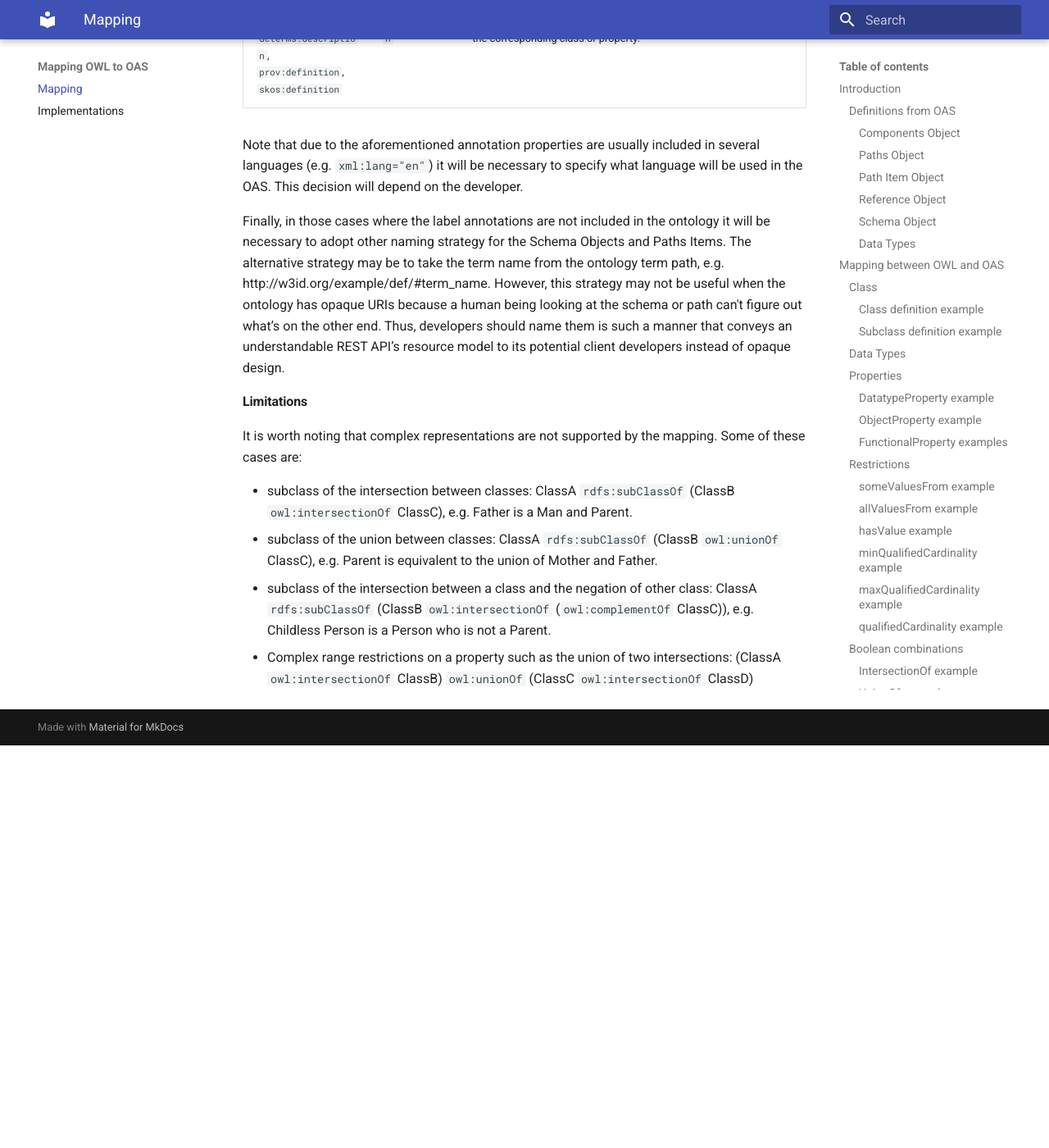
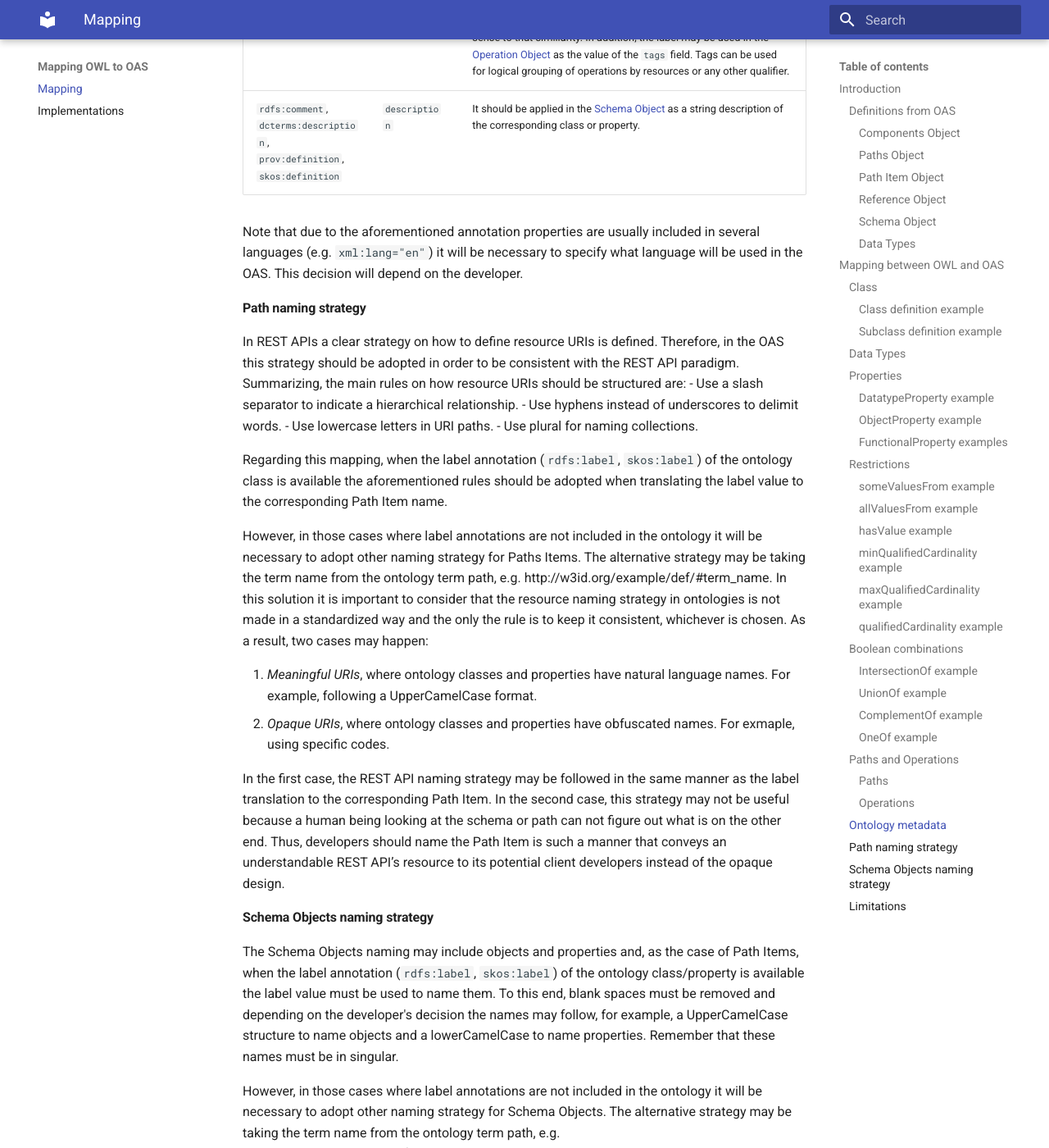
Before and after one commit to oeg-upm/OWL-To-OAS-Specification, an MkDocs documentation site: the page built from docs/mapping.md, in a window 1280 px wide and 1400 px high, scrolled down 23121 px. Shown: the whole window at 82% size. Built offline with MkDocs 1.6.1 and Material for MkDocs 9.7.7, drawn with Linux system fonts in a browser that asks for light colours; before the commit the page ends 24030 px from its top, so only the background shows below that; some of the changed text lies outside the part shown.

Commit message:
Added description of how to name paths and schema objects

```diff
--- a/docs/mapping.md
+++ b/docs/mapping.md
@@ -726,6 +726,9 @@ components:
 [Back to the Boolean combinations mapping](#booleancombinations)
 
 
+- subclass of the intersection between classes: ClassA `rdfs:subClassOf` (ClassB `owl:intersectionOf` ClassC), e.g. Father is a Man and Parent.
+- subclass of the union between classes: ClassA `rdfs:subClassOf` (ClassB `owl:unionOf` ClassC), e.g. Parent is equivalent to the union of Mother and Father.
+
 #### <a id="pathsandoperations"></a>Paths and Operations
 
 ##### <a id="paths"></a>Paths
@@ -734,7 +737,7 @@ Paths in OAS are resources that the API exposes therefore its similiarity with O
 
 OWL | OAS | Comments
 ---|:---:|---
-`owl:Class`  | `/{path}`  | It should be defined as a `/{path}` (following the  [Path Item Object](#pathItemObject) format). The `{path}` value corresponds to the `rdfs:label` value defined in the OWL Class. Note that the label value need to be defined in plural and following a lowercase capitalization according to the naming practices in REST API. In addition if the label value is composed by several words they should be provided with a hyphen delimiter.
+`owl:Class`  | `/{path}`  | It should be defined as a `/{path}` (following the  [Path Item Object](#pathItemObject) format). The `{path}` value corresponds to the `rdfs:label` value defined in the OWL Class. Note that the label value needs to be defined in plural and as lowercase according to the naming practices in REST API. In addition if the label value is composed by several words they should be provided with a hyphen delimiter.
 
 **Path example**
 
@@ -883,13 +886,35 @@ In this section the mapping between the most common annotation properties descri
 
 Note that due to the aforementioned annotation properties are usually included in several languages (e.g. `xml:lang="en"`)  it will be necessary to specify what language will be used in the OAS. This decision will depend on the developer.
 
-Finally, in those cases where the label annotations are not included in the ontology it will be necessary to adopt other naming strategy for the Schema Objects and Paths Items. The alternative strategy may be to take the term name from the ontology term path, e.g. http://w3id.org/example/def/#term_name. However, this strategy may not be useful when the ontology has opaque URIs because a human being looking at the schema or path can't figure out what’s on the other end. Thus, developers should name them is such a manner that conveys an understandable REST API’s resource model to its potential client developers instead of opaque design.
+#### <a id="resourcenaming"></a>Path naming strategy
+
+In REST APIs a clear strategy on how to define resource URIs is defined. Therefore, in the OAS this strategy should be adopted in order to be consistent with the REST API paradigm. Summarizing, the main rules on how resource URIs should be structured are:
+- Use a slash separator to indicate a hierarchical relationship.
+- Use hyphens instead of underscores to delimit words.
+- Use lowercase letters in URI paths.
+- Use plural for naming collections.
+
+Regarding this mapping, when the label annotation (`rdfs:label`, `skos:label`) of the ontology class is available the aforementioned rules should be adopted when translating the label value to the corresponding Path Item name.
+
+However, in those cases where label annotations are not included in the ontology it will be necessary to adopt other naming strategy for Paths Items. The alternative strategy may be taking the term name from the ontology term path, e.g. http://w3id.org/example/def/#term_name. In this solution it is important to consider that the resource naming strategy in ontologies is not made in a standardized way and the only the rule is to keep it consistent, whichever is chosen. As a result, two cases may happen:
+
+1. _Meaningful URIs_, where ontology classes and properties have natural language names. For example, following a UpperCamelCase format.
+2. _Opaque URIs_, where ontology classes and properties have obfuscated names. For exmaple, using specific codes.
+
+In the first case, the REST API naming strategy may be followed in the same manner as the label translation to the corresponding Path Item. In the second case, this strategy may not be useful because a human being looking at the schema or path can not figure out what is on the other end. Thus, developers should name the Path Item is such a manner that conveys an understandable REST API’s resource to its potential client developers instead of the opaque design.
+
+#### <a id="resourcenaming"></a>Schema Objects naming strategy
+
+The Schema Objects naming  may include objects and properties and, as the case of Path Items, when the label annotation (`rdfs:label`, `skos:label`) of the ontology class/property is available the label value must be used to name them. To this end, blank spaces must be removed and depending on the developer's decision the names may follow, for example, a UpperCamelCase structure to name objects and a lowerCamelCase to name properties. Remember that these names must be in singular.
+
+However, in those cases where label annotations are not included in the ontology it will be necessary to adopt other naming strategy for Schema Objects. The alternative strategy may be taking the term name from the ontology term path, e.g. http://w3id.org/example/def/#term_name. This strategy might involve two cases that may be solved according as follows:
+1. _Meaningful URIs_, in this case the naming strategy may be followed in the same manner as the label value translation to the corresponding Schema Object.
+2. _Opaque URIs_, in this case developers should name the Path Item is such a manner that conveys an understandable REST API’s resource to its potential client developers instead of the opaque design.
+
 
 #### <a id="limitations"></a>Limitations
 
-It is worth noting that complex representations are not supported by the mapping. Some of these cases are:
+It is worth noting that complex boolean combinations are not supported by the mapping. Some of these cases are:
 
-- subclass of the intersection between classes: ClassA `rdfs:subClassOf` (ClassB `owl:intersectionOf` ClassC), e.g. Father is a Man and Parent.
-- subclass of the union between classes: ClassA `rdfs:subClassOf` (ClassB `owl:unionOf` ClassC), e.g. Parent is equivalent to the union of Mother and Father.
 - subclass of the intersection between a class and the negation of other class: ClassA `rdfs:subClassOf` (ClassB `owl:intersectionOf` (`owl:complementOf` ClassC)), e.g. Childless Person is a Person who is not a Parent.
 - Complex range restrictions on a property such as the union of two intersections: (ClassA `owl:intersectionOf` ClassB) `owl:unionOf` (ClassC `owl:intersectionOf` ClassD)
```
